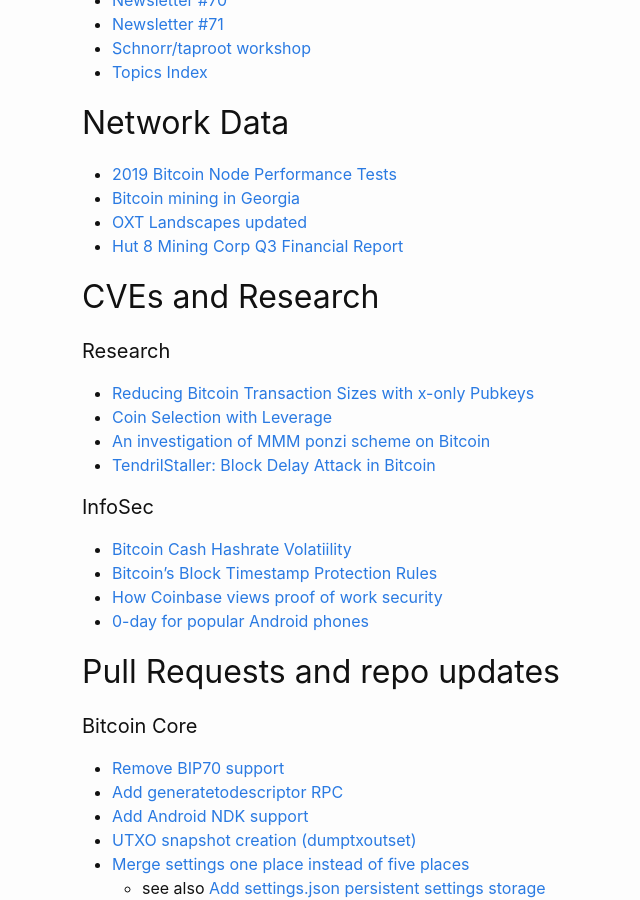
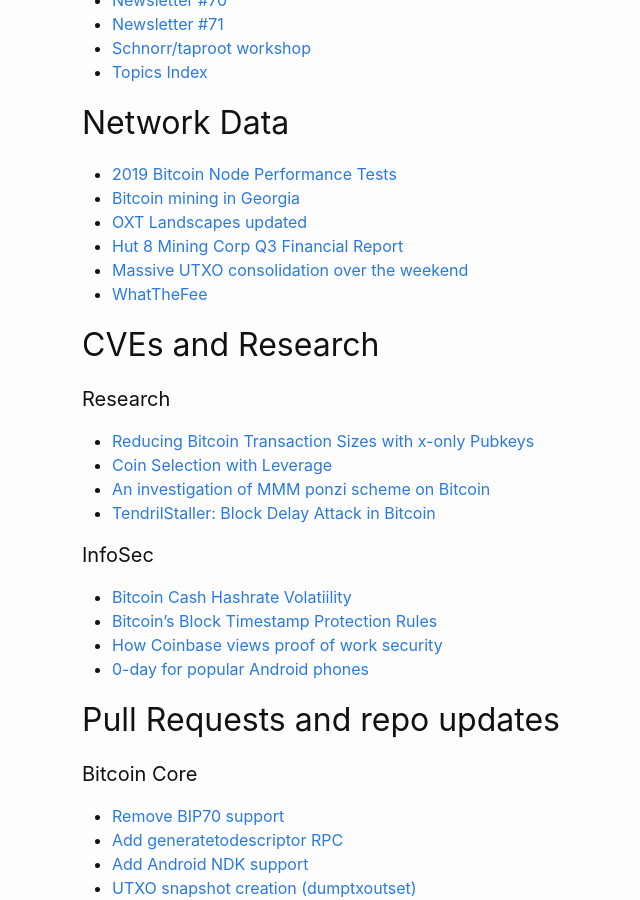
Before and after one commit to fjahr/bitdevsberlin, a Jekyll site: the page built from _posts/2019-11-21-socratic-seminar-2.md, in a window 1280 px wide and 900 px high, scrolled down 902 px. Shown: the whole window, without its empty margins (188-828 px from the left). Built offline with Jekyll 4.4.1, drawn with Linux system fonts in a browser that asks for light colours.

Commit message:
Add missing links from #2

```diff
--- a/_posts/2019-11-21-socratic-seminar-2.md
+++ b/_posts/2019-11-21-socratic-seminar-2.md
@@ -44,6 +44,8 @@ Most of the following links were taken from the [BitDevs NYC Socratic Semainar #
 - [Bitcoin mining in Georgia](https://thenextweb.com/hardfork/2019/11/04/bitcoin-mining-sucking-georgia-power-grid-dry/)
 - [OXT Landscapes updated](https://twitter.com/oxt_btc/status/1192759714427408384)
 - [Hut 8 Mining Corp Q3 Financial Report](https://hut8mining.com/hut-8-mining-corp-reports-financial-results-for-the-third-quarter-of-2019)
+- [Massive UTXO consolidation over the weekend](https://twitter.com/murchandamus/status/1195090917423759360)
+- [WhatTheFee](https://whatthefee.io/)
 
 ## CVEs and Research
 
```
